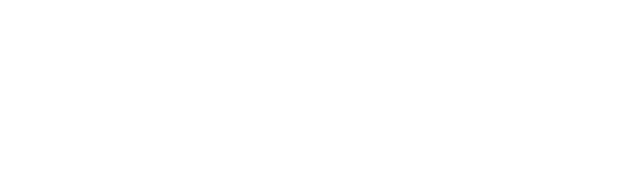
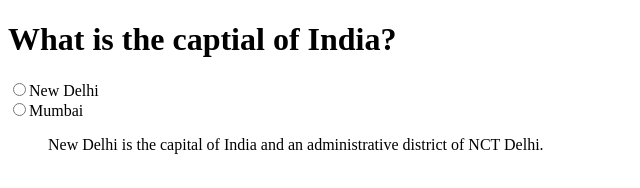
Before and after one commit to acciojob/trivia-Deepkunal, a website: page main.html in a window 1280 px wide. Shown: the whole page, without its empty margins (0-640 px from the left). Drawn offline with Linux system fonts and the light colour scheme.

Commit message:
created a submission

```diff
--- a/main.html
+++ b/main.html
@@ -8,6 +8,15 @@
 
 <body>
 	<!-- the entire body must be written by student -->
+	<div>
+	<h1>What is the captial of India?
+	</h1>
+		<input type="radio" name="capital">New Delhi</input><br>
+		<input type="radio" name="capital">Mumbai</input>
+
+		<blockquote cite="https://en.wikipedia.org/wiki/New_Delhi">New Delhi is the capital of India and an administrative district of NCT Delhi.</blockquote>
+
+	</div>
     <script type="text/javascript" src="./script.js">
 </script>
 
```
